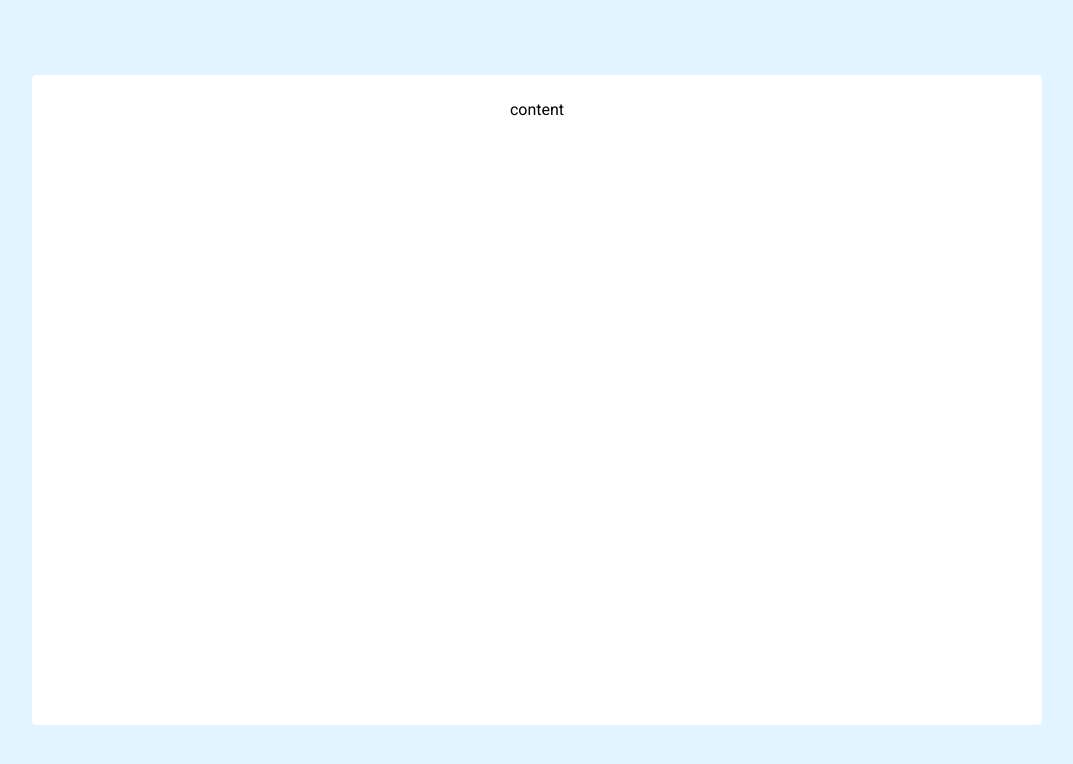
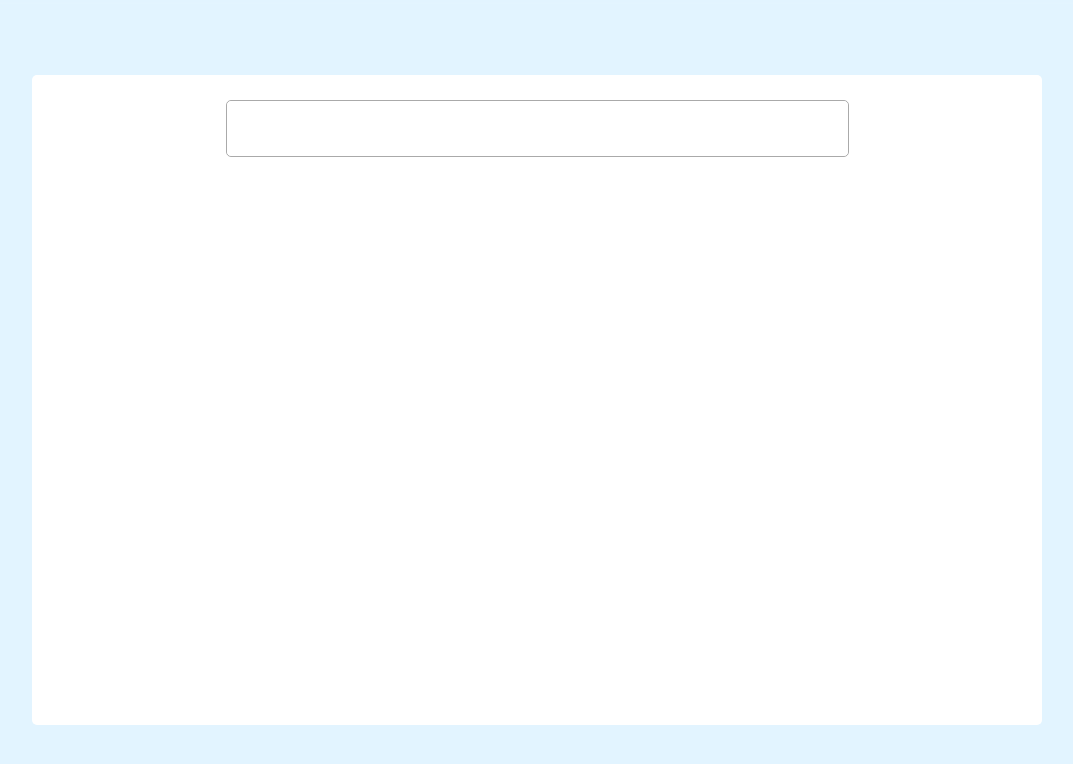
Before and after one commit to jkwanhow/fine-a-todo-list, a React (Vite) app: page / in a window 1280 px wide. Both pictures are taken after a click on the button "Open Popup". Shown: the top 764 px of the page, without its empty margins (103-1176 px from the left). Built offline with nearby package versions, Linux system fonts and the light colour scheme.

Commit message:
text-input start

```diff
--- a/src/App.tsx
+++ b/src/App.tsx
@@ -3,7 +3,7 @@ import React, {useState} from 'react';
 import { TasksProvider, useTasks } from './components/Contexts/TaskContext';
 import Tasks from './components/Tasks';
 import Popup from './components/Popup';
-import PopupCard from './components/Popup/PopupContent/PopupCard';
+import CreateTaskContent from './components/Popup/PopupContent/CreateTaskContent';
 
 function App() {
   const tasks = useTasks();
@@ -22,7 +22,7 @@ function App() {
         </div>
         {isPoppedUp?
         <Popup closePopup={handlePopupClose}>
-          <PopupCard />
+          <CreateTaskContent />
         </Popup>
         :null}
       </div>
--- a/src/assets/index.css
+++ b/src/assets/index.css
@@ -139,6 +139,7 @@ body {
 }
 
 .popup-card {
+    z-index: 100;
     width: 75vw;
     height: 75vh;
     border-radius: 5px;
@@ -147,3 +148,19 @@ body {
     justify-content: center;
     padding: 25px;
 }
+
+.text-input-container {
+    border: 1px solid #AAAAAA;
+    border-radius: 5px;
+}
+
+.text-input {
+    border-radius: 5px;
+    font-size: 3rem;
+    border: none;
+}
+
+.text-input:focus {
+    border-radius: 5px;
+    outline: 1px solid #68bcf1;
+}
--- /dev/null
+++ b/src/components/Inputs/TextInput.tsx
@@ -0,0 +1,12 @@
+import React from 'react';
+
+import { TextInputProps } from './types';
+
+export default function TextInput({handleChange, ...props}:TextInputProps){
+
+    return(
+        <div className='text-input-container'>
+            <input className='text-input' onChange={(e) => {handleChange(e.target.value)}} {...props}/>
+        </div>
+        )
+}
--- /dev/null
+++ b/src/components/Popup/PopupContent/CreateTaskContent.tsx
@@ -0,0 +1,21 @@
+import React, {useState} from 'react';
+
+import PopupCard from './PopupCard';
+import TextInput from '../../Inputs/TextInput';
+import { useTasksDispatch } from '../../Contexts/TaskContext';
+
+export default function CreateTaskContent({}){
+    const [title, setTitle] = useState('');
+    const handleTitleChange = (value:string) => {
+        setTitle(value);
+    }
+    const [details, setDetails] = useState('');
+
+    return(
+        <PopupCard>
+            <div>
+                <TextInput value={title} handleChange={handleTitleChange}/>
+            </div>
+        </PopupCard>
+    )
+}
--- a/src/components/Popup/PopupContent/PopupCard.tsx
+++ b/src/components/Popup/PopupContent/PopupCard.tsx
@@ -1,10 +1,10 @@
 import React from 'react';
 
-export default function PopupCard({}){
+export default function PopupCard({children}:{children:JSX.Element|JSX.Element[]}){
 
     return(
         <div className='popup-card'>
-            content
+            {children}
         </div>
     )
 }
--- a/src/components/Popup/index.tsx
+++ b/src/components/Popup/index.tsx
@@ -5,10 +5,14 @@ import { PopupProps } from './types';
 
 
 export default function({children, closePopup}:PopupProps){
-
+    const handleClick = (e:any) => {
+        e.stopPropagation();
+        if (e.currentTarget != e.target) return;
+        closePopup();
+    }
     return(
         createPortal(
-            <div className='popup-background' onClick={closePopup}>
+            <div className='popup-background' onClick={handleClick}>
                 {children}
             </div>,
             document.body
```
Also changed, not shown: src/components/Inputs/types.d.ts (+7 -0 lines).
